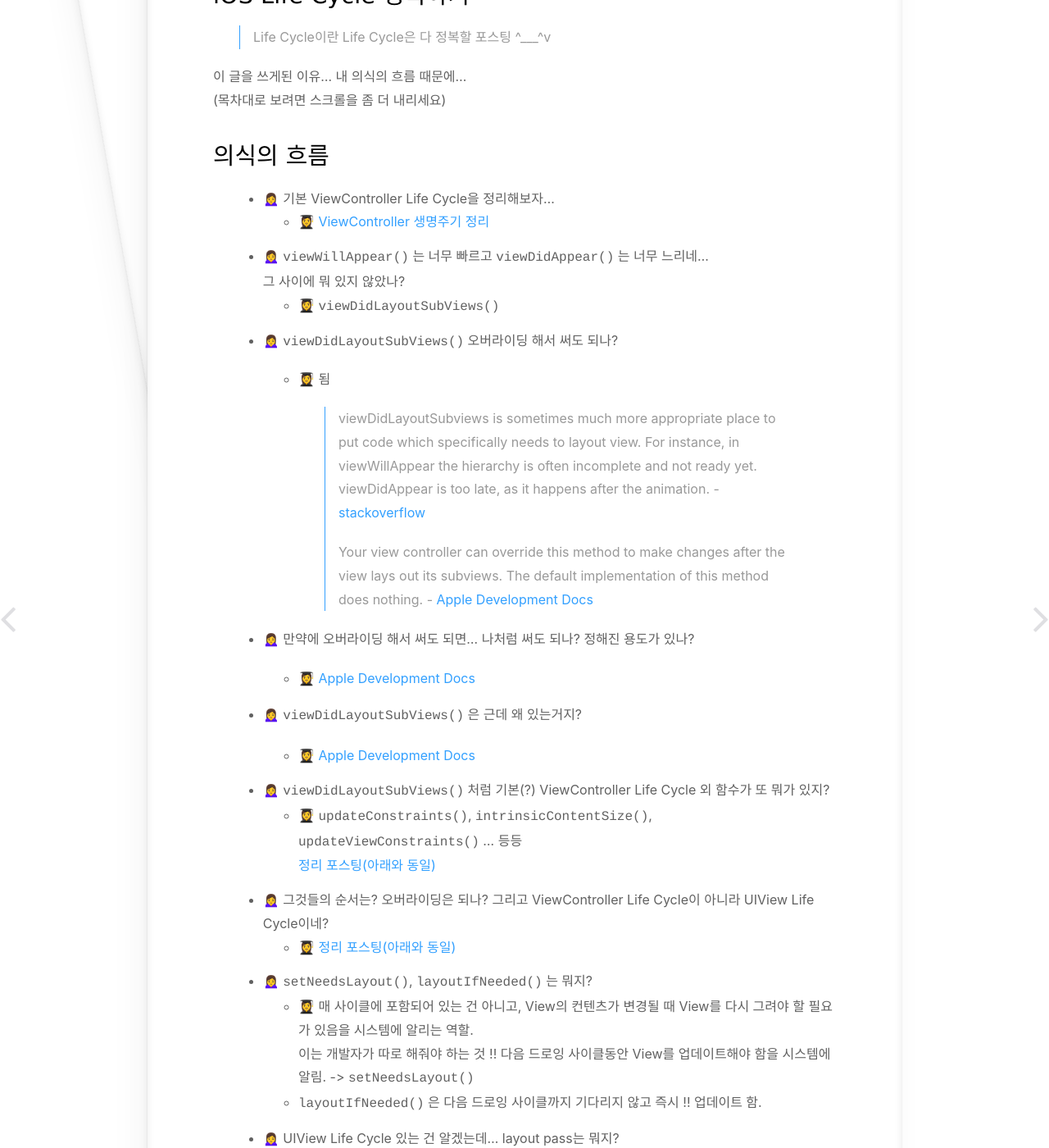
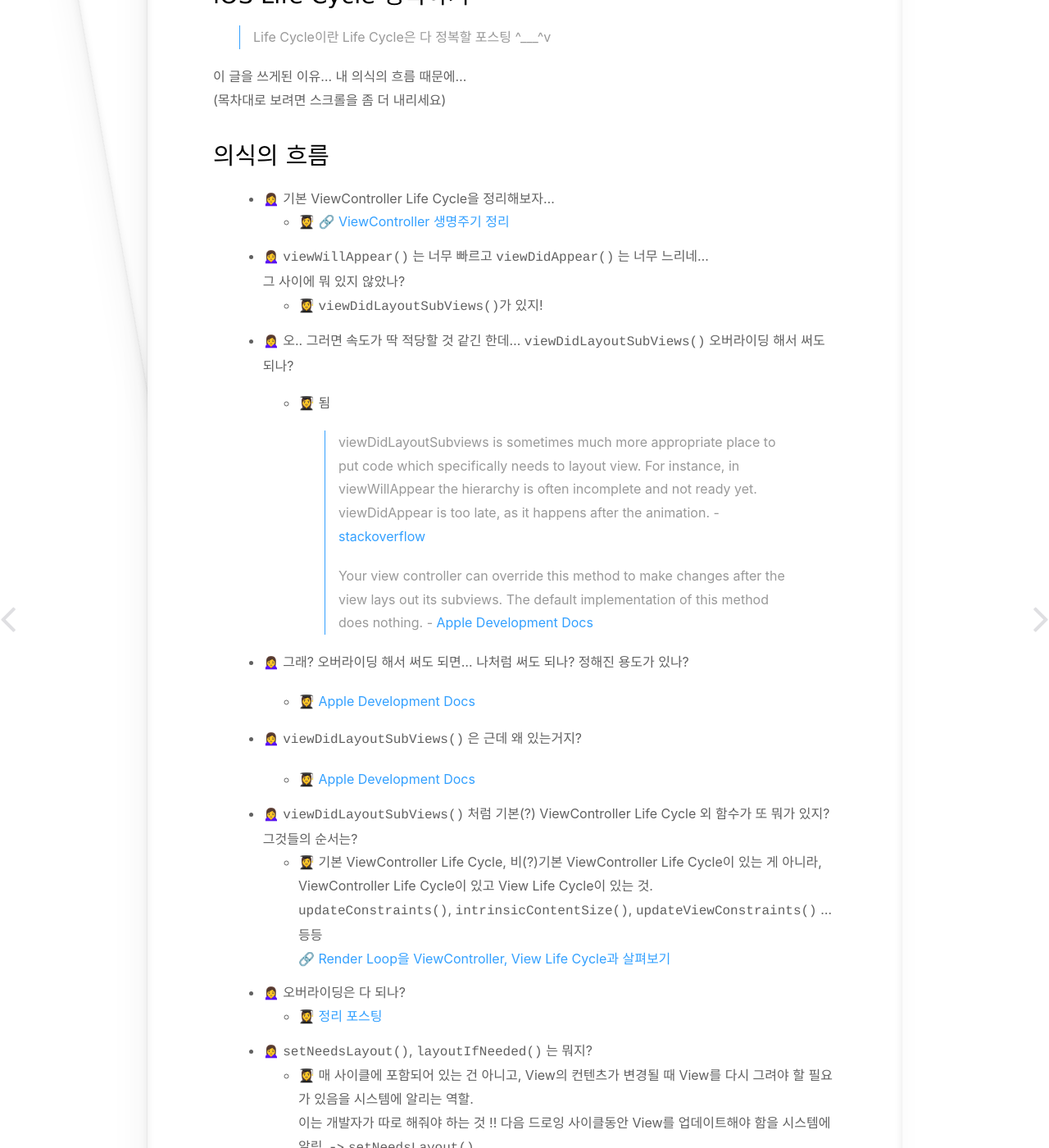
Before and after one commit to jeongchoyi/jeongchoyi.github.io, a Jekyll site: the page built from _posts/ios/2021-06-08-master-of-ios-life-cycle.md, in a window 1280 px wide and 1400 px high, scrolled down 238 px. Shown: the whole window at 82% size. Built offline with Jekyll 4.4.1, drawn with Linux system fonts in a browser that asks for light colours; some web fonts are replaced.

Commit message:
add post

```diff
--- a/_posts/ios/2021-06-08-master-of-ios-life-cycle.md
+++ b/_posts/ios/2021-06-08-master-of-ios-life-cycle.md
@@ -18,20 +18,20 @@ excerpt: ""
 ## 의식의 흐름
 
 * 🙍‍♀️ 기본 ViewController Life Cycle을 정리해보자...
-  * 👩‍🎓 [ViewController 생명주기 정리](https://iamcho2.github.io/2021/06/02/viewcontroller-life-cycle)
+  * 👩‍🎓 [🔗 ViewController 생명주기 정리](https://iamcho2.github.io/2021/06/02/viewcontroller-life-cycle)
 
 * 🙍‍♀️ `viewWillAppear()` 는 너무 빠르고 `viewDidAppear()` 는 너무 느리네...
   그 사이에 뭐 있지 않았나?
-  * 👩‍🎓 `viewDidLayoutSubViews()`
+  * 👩‍🎓  `viewDidLayoutSubViews()`가 있지!
 
-* 🙍‍♀️ `viewDidLayoutSubViews()` 오버라이딩 해서 써도 되나?
+* 🙍‍♀️ 오.. 그러면 속도가 딱 적당할 것 같긴 한데... `viewDidLayoutSubViews()` 오버라이딩 해서 써도 되나?
   * 👩‍🎓 됨
 
     > viewDidLayoutSubviews is sometimes much more appropriate place to put code which specifically needs to layout view. For instance, in viewWillAppear the hierarchy is often incomplete and not ready yet. viewDidAppear is too late, as it happens after the animation. - [stackoverflow](https://stackoverflow.com/questions/39780470/viewdidlayoutsubviews-no-longer-called-when-popping-top-view-with-uinavigationco)
     >
     > Your view controller can override this method to make changes after the view lays out its subviews. The default implementation of this method does nothing. - [Apple Development Docs](https://developer.apple.com/documentation/uikit/uiviewcontroller/1621398-viewdidlayoutsubviews)
 
-* 🙍‍♀️ 만약에 오버라이딩 해서 써도 되면... 나처럼 써도 되나? 정해진 용도가 있나?
+* 🙍‍♀️ 그래? 오버라이딩 해서 써도 되면... 나처럼 써도 되나? 정해진 용도가 있나?
 
   * 👩‍🎓 [Apple Development Docs](https://developer.apple.com/documentation/uikit/uiviewcontroller/1621398-viewdidlayoutsubviews)
 
@@ -39,12 +39,14 @@ excerpt: ""
 
   * 👩‍🎓 [Apple Development Docs](https://developer.apple.com/documentation/uikit/uiviewcontroller/1621398-viewdidlayoutsubviews)
 
-* 🙍‍♀️ `viewDidLayoutSubViews()` 처럼 기본(?) ViewController Life Cycle 외 함수가 또 뭐가 있지?
-  * 👩‍🎓 `updateConstraints()`, `intrinsicContentSize()`, `updateViewConstraints()` ... 등등
-    [정리 포스팅(아래와 동일)]()
+* 🙍‍♀️ `viewDidLayoutSubViews()` 처럼 기본(?) ViewController Life Cycle 외 함수가 또 뭐가 있지? 그것들의 순서는?
+  * 👩‍🎓 기본 ViewController Life Cycle, 비(?)기본 ViewController Life Cycle이 있는 게 아니라,
+    ViewController Life Cycle이 있고 View Life Cycle이 있는 것.
+     `updateConstraints()`, `intrinsicContentSize()`, `updateViewConstraints()` ... 등등
+    [🔗 Render Loop을 ViewController, View Life Cycle과 살펴보기](https://iamcho2.github.io/2021/06/09/view-viewcontroller-layout-cycle-with-render-loop)
 
-* 🙍‍♀️ 그것들의 순서는? 오버라이딩은 되나? 그리고 ViewController Life Cycle이 아니라 UIView Life Cycle이네?
-  * 👩‍🎓 [정리 포스팅(아래와 동일)]()
+* 🙍‍♀️ 오버라이딩은 다 되나?
+  * 👩‍🎓 [정리 포스팅]()
 
 * 🙍‍♀️ `setNeedsLayout()`, `layoutIfNeeded()` 는 뭐지?
   * 👩‍🎓 매 사이클에 포함되어 있는 건 아니고, View의 컨텐츠가 변경될 때 View를 다시 그려야 할 필요가 있음을 시스템에 알리는 역할.
```
Also changed, not shown: _posts/ios/2021-06-09-view-viewcontroller-layout-cycle-with-render-loop.md (+2 -0 lines).
